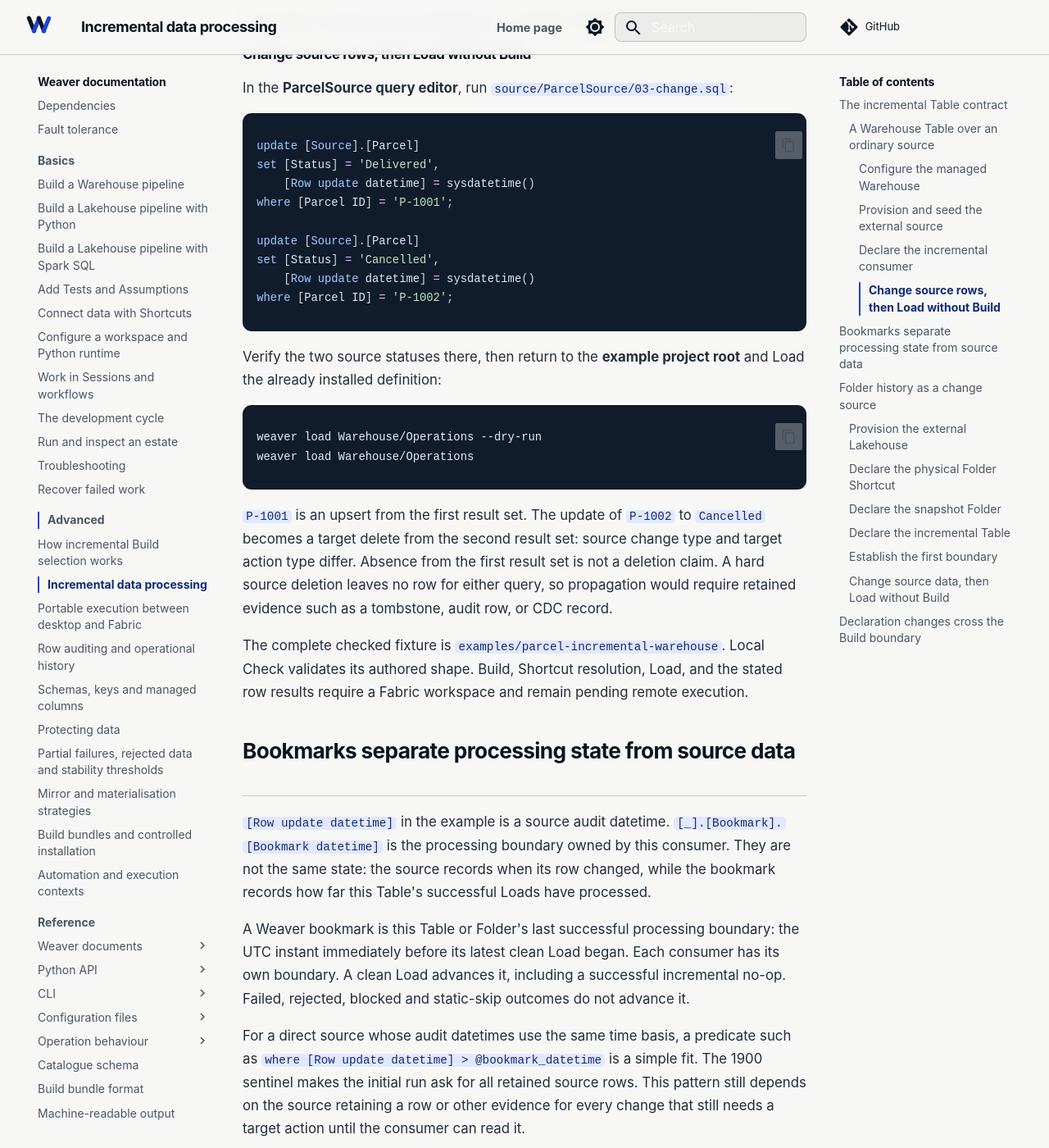
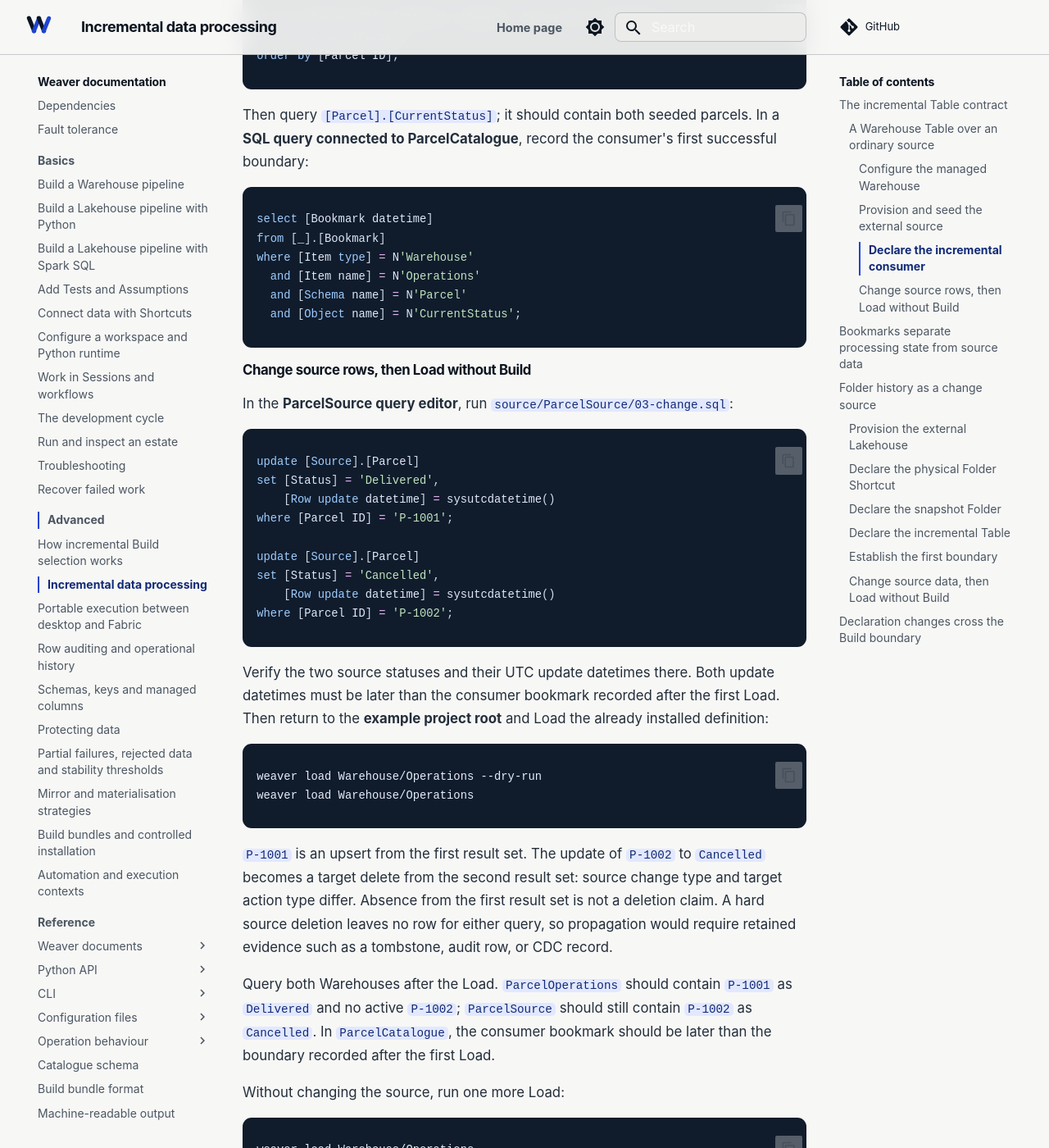
Before and after one commit to matthias-wong-dev/weaverstack-docs, an MkDocs documentation site: the page built from docs/advanced/incremental-data-processing.md, in a window 1280 px wide and 1400 px high, scrolled down 5263 px. Shown: the whole window at 82% size. Built offline with MkDocs 1.6.1 and Material for MkDocs 9.7.7, drawn with Linux system fonts in a browser that asks for light colours; comment, search, counter and statistics services are not loaded; some of the changed text lies outside the part shown.

Commit message:
docs: complete incremental verification steps

````diff
--- a/docs/advanced/incremental-data-processing.md
+++ b/docs/advanced/incremental-data-processing.md
@@ -88,8 +88,8 @@ insert into [Source].[Parcel] (
     [Row update datetime]
 )
 values
-    ('P-1001', 'In transit', 'Central', sysdatetime()),
-    ('P-1002', 'Delivered', 'South', sysdatetime());
+    ('P-1001', 'In transit', 'Central', sysutcdatetime()),
+    ('P-1002', 'Delivered', 'South', sysutcdatetime());
 ```
 
 Verify source access in that query editor before Build:
@@ -112,13 +112,18 @@ Table ID: Parcel.CurrentStatus
 
 Description: Current state of active parcels.
 
-Lineage: ParcelSource Source.Parcel.
+Lineage: Parcel records supplied through the physical Source.Parcel Shortcut.
 
 Primary key: Parcel ID
 
 Incremental: true
 
 Dependencies: []
+
+Schema:
+  Parcel ID: varchar(20)
+  Status: varchar(30)
+  Depot: varchar(30)
 */
 declare @bookmark_datetime datetime2(6);
 set @bookmark_datetime = coalesce(
@@ -169,7 +174,16 @@ from [Source].[Parcel]
 order by [Parcel ID];
 ```
 
-Then query `[Parcel].[CurrentStatus]`; it should contain both seeded parcels.
+Then query `[Parcel].[CurrentStatus]`; it should contain both seeded parcels. In a **SQL query connected to ParcelCatalogue**, record the consumer's first successful boundary:
+
+```sql
+select [Bookmark datetime]
+from [_].[Bookmark]
+where [Item type] = N'Warehouse'
+  and [Item name] = N'Operations'
+  and [Schema name] = N'Parcel'
+  and [Object name] = N'CurrentStatus';
+```
 
 #### Change source rows, then Load without Build
 
@@ -178,16 +192,16 @@ In the **ParcelSource query editor**, run `source/ParcelSource/03-change.sql`:
 ```sql
 update [Source].[Parcel]
 set [Status] = 'Delivered',
-    [Row update datetime] = sysdatetime()
+    [Row update datetime] = sysutcdatetime()
 where [Parcel ID] = 'P-1001';
 
 update [Source].[Parcel]
 set [Status] = 'Cancelled',
-    [Row update datetime] = sysdatetime()
+    [Row update datetime] = sysutcdatetime()
 where [Parcel ID] = 'P-1002';
 ```
 
-Verify the two source statuses there, then return to the **example project root** and Load the already installed definition:
+Verify the two source statuses and their UTC update datetimes there. Both update datetimes must be later than the consumer bookmark recorded after the first Load. Then return to the **example project root** and Load the already installed definition:
 
 ```bash
 weaver load Warehouse/Operations --dry-run
@@ -195,6 +209,16 @@ weaver load Warehouse/Operations
 ```
 
 `P-1001` is an upsert from the first result set. The update of `P-1002` to `Cancelled` becomes a target delete from the second result set: source change type and target action type differ. Absence from the first result set is not a deletion claim. A hard source deletion leaves no row for either query, so propagation would require retained evidence such as a tombstone, audit row, or CDC record.
+
+Query both Warehouses after the Load. `ParcelOperations` should contain `P-1001` as `Delivered` and no active `P-1002`; `ParcelSource` should still contain `P-1002` as `Cancelled`. In `ParcelCatalogue`, the consumer bookmark should be later than the boundary recorded after the first Load.
+
+Without changing the source, run one more Load:
+
+```bash
+weaver load Warehouse/Operations
+```
+
+The target rows remain unchanged. The clean no-op consumes an empty source window and advances the consumer bookmark again.
 
 The complete checked fixture is `examples/parcel-incremental-warehouse`. Local Check validates its authored shape. Build, Shortcut resolution, Load, and the stated row results require a Fabric workspace and remain pending remote execution.
 
@@ -412,6 +436,17 @@ The first Folder Load publishes both files and records their insertions. The Tab
 
 Inspect the managed Folder and `Parcel.CurrentStatus` in `ParcelTracking`. The Table should contain `P-1001` and `P-1002`.
 
+In a **SQL query connected to ParcelCatalogue**, record the Table's first successful boundary:
+
+```sql
+select [Bookmark datetime]
+from [_].[Bookmark]
+where [Item type] = N'Lakehouse'
+  and [Item name] = N'Tracking'
+  and [Schema name] = N'Tables/Parcel'
+  and [Object name] = N'CurrentStatus';
+```
+
 ### Change source data, then Load without Build
 
 Do not edit either Weaver document. In a **Fabric notebook with `ParcelSourceArchive` attached as its default Lakehouse**, replace `P-1001.csv` and delete `P-1002.csv`:
@@ -445,7 +480,7 @@ Inspect three results:
 - `Parcel.CurrentStatus` contains one `P-1001` row with status `Delivered`; and
 - the latest Load activity reports the Folder changes and the Table's updated and deleted rows.
 
-A later clean run with no source changes reaches the Table's `return None`. That no-op still consumes a complete source window and advances the bookmark.
+Run `weaver load Lakehouse/Tracking` once more without changing the source. The clean run reaches the Table's `return None`: managed files and target rows remain unchanged, while the consumer bookmark advances again.
 
 Local Check validates the complete fixture's authored shape. Physical Shortcut creation, mounted-path access, Load, and the stated file and row results require Fabric and remain pending remote execution.
 
````
Also changed, not shown: other parts of docs/advanced/incremental-data-processing.md (+2 -2 lines), docs/basics/sessions-and-workflows.md (+1 -1 lines), docs/getting-started/first-project.md (+10 -0 lines), 4 other files.
